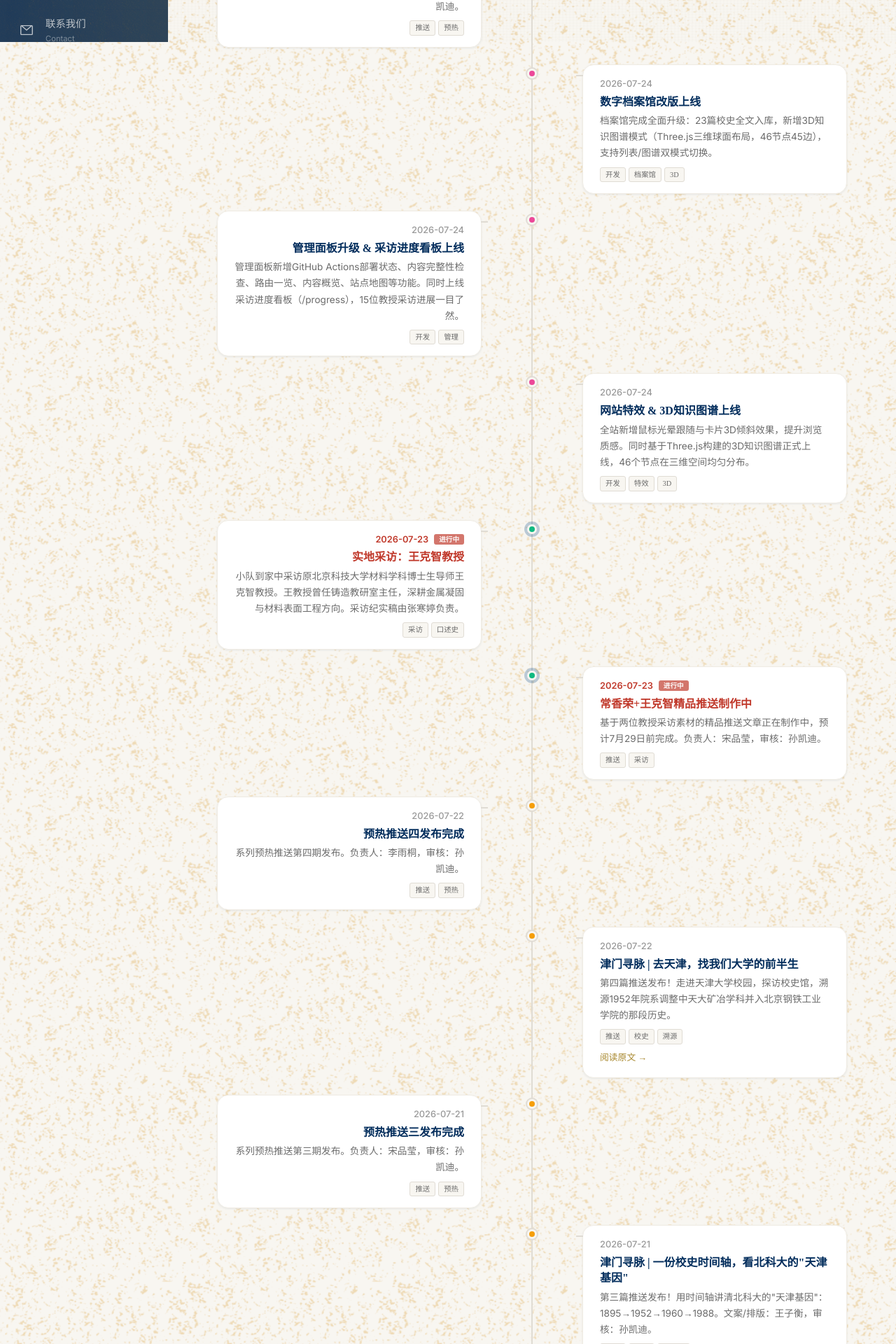
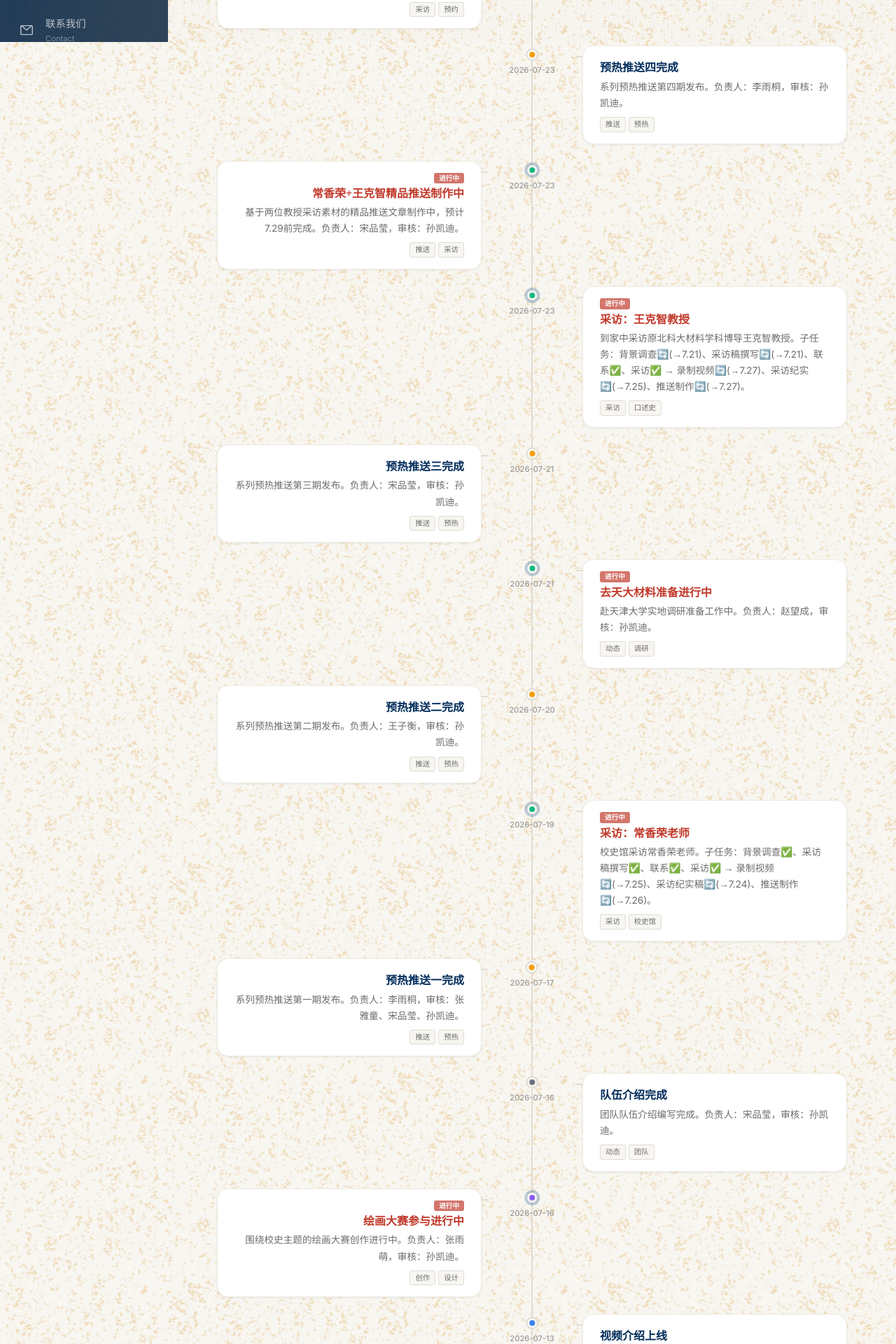
Before and after one commit to ottoapocalypse-beep/jinmen-xunmai, a Vue app: page /#/activity in a window 1280 px wide. Shown: the part 740-2660 px from the top of the page at 70% size. Built offline with nearby package versions, Linux system fonts and the light colour scheme.

Commit message:
update: 时间轴严格按任务进度文件重写 + 日期移至轴线下方

```diff
--- a/src/data/activities.ts
+++ b/src/data/activities.ts
@@ -6,20 +6,19 @@ export interface Activity {
   cover?: string
   link?: string
   tags: string[]
-  /** 标记为「进行中」，在时间轴上标红强调 */
   active?: boolean
 }
 
-/** 实践动态数据（按任务进度总览文件整理） */
+/** 实践动态数据（严格按任务进度总览文件，序1开始） */
 export const activities: Activity[] = [
   // ═══════════════════════════════════
-  // 团队公共任务
+  // 一、团队公共任务（序1～14）
   // ═══════════════════════════════════
   {
     id: 'act-1',
-    title: '介绍推送发布完成',
+    title: '介绍推送完成',
     date: '2026-07-11',
-    summary: '团队首发介绍推送发布。津门寻脉小队正式亮相，介绍实践背景与目标。负责人：宋品莹，审核：孙凯迪。',
+    summary: '团队介绍推送发布。负责人：宋品莹，审核：孙凯迪。',
     link: 'https://mp.weixin.qq.com/s/HzjxSXjgTGitKw4I5pmZrA',
     tags: ['推送', '宣传'],
   },
@@ -27,172 +26,124 @@ export const activities: Activity[] = [
     id: 'act-2',
     title: '队徽设计完成',
     date: '2026-07-11',
-    summary: '津门寻脉小队队徽设计定稿（蓝金配色，书本+水波纹+银杏叶元素）。负责人：张雨萌，审核：孙凯迪。',
+    summary: '津门寻脉小队队徽设计定稿。负责人：张雨萌，审核：孙凯迪。',
     tags: ['设计', '视觉'],
   },
   {
     id: 'act-3',
-    title: '视频介绍上线 | B站首发',
+    title: '视频介绍上线',
     date: '2026-07-13',
-    summary: '津门寻脉小队首个介绍视频在B站发布，团队正式亮相社交媒体平台。负责人：张雅童，审核：孙凯迪。',
+    summary: '津门寻脉小队首个介绍视频在B站发布。负责人：张雅童，审核：孙凯迪。',
     link: 'https://www.bilibili.com/video/av116928974690924/',
     tags: ['视频', 'B站'],
   },
   {
     id: 'act-4',
+    title: '预热推送一完成',
+    date: '2026-07-17',
+    summary: '系列预热推送第一期发布。负责人：李雨桐，审核：张雅童、宋品莹、孙凯迪。',
+    tags: ['推送', '预热'],
+  },
+  {
+    id: 'act-5',
+    title: '预热推送二完成',
+    date: '2026-07-20',
+    summary: '系列预热推送第二期发布。负责人：王子衡，审核：孙凯迪。',
+    tags: ['推送', '预热'],
+  },
+  {
+    id: 'act-6',
+    title: '预热推送三完成',
+    date: '2026-07-21',
+    summary: '系列预热推送第三期发布。负责人：宋品莹，审核：孙凯迪。',
+    tags: ['推送', '预热'],
+  },
+  {
+    id: 'act-7',
+    title: '预热推送四完成',
+    date: '2026-07-23',
+    summary: '系列预热推送第四期发布。负责人：李雨桐，审核：孙凯迪。',
+    tags: ['推送', '预热'],
+  },
+  {
+    id: 'act-8',
+    title: '预热推送五完成',
+    date: '2026-07-24',
+    summary: '系列预热推送第五期发布。负责人：王子衡，审核：孙凯迪。',
+    tags: ['推送', '预热'],
+  },
+  {
+    id: 'act-9',
+    title: '预热推送六制作中',
+    date: '2026-07-25',
+    summary: '系列预热推送第六期制作中，预计7.25晚21:30前发布。负责人：宋品莹，审核：孙凯迪。',
+    tags: ['推送', '预热'],
+    active: true,
+  },
+  {
+    id: 'act-10',
     title: '队伍介绍完成',
     date: '2026-07-16',
     summary: '团队队伍介绍编写完成。负责人：宋品莹，审核：孙凯迪。',
     tags: ['动态', '团队'],
   },
   {
-    id: 'act-5',
-    title: '微电影剧本完成，进入审核',
-    date: '2026-07-16',
-    summary: '以校史溯源为主题的微电影脚本撰写完成，现已进入审核阶段。负责人：张寒婷，审核：李雨桐、孙凯迪。',
-    tags: ['创作', '微电影'],
-  },
-  {
-    id: 'act-6',
-    title: '预热推送一发布完成',
-    date: '2026-07-17',
-    summary: '系列预热推送第一期发布。负责人：李雨桐，审核：张雅童、宋品莹、孙凯迪。',
-    tags: ['推送', '预热'],
-  },
-  {
-    id: 'act-7',
-    title: '预热推送二发布完成',
-    date: '2026-07-20',
-    summary: '系列预热推送第二期发布。负责人：王子衡，审核：孙凯迪。',
-    tags: ['推送', '预热'],
-  },
-  {
-    id: 'act-8',
-    title: '津门寻脉｜天大与北科大的"钢铁奇缘"',
-    date: '2026-07-20',
-    summary: '公众号第二篇推送发布！讲述1952年院系调整中天津大学矿冶系北上组建北京钢铁工业学院的"硬核"历史。文案：李雨桐，审核：孙凯迪。',
-    link: 'https://mp.weixin.qq.com/s/L9I_IYDDdpl-J74BCRmu1w',
-    tags: ['推送', '校史'],
-  },
-  {
-    id: 'act-9',
-    title: '预热推送三发布完成',
-    date: '2026-07-21',
-    summary: '系列预热推送第三期发布。负责人：宋品莹，审核：孙凯迪。',
-    tags: ['推送', '预热'],
-  },
-  {
-    id: 'act-10',
-    title: '津门寻脉 | 一份校史时间轴，看北科大的"天津基因"',
-    date: '2026-07-21',
-    summary: '第三篇推送发布！用时间轴讲清北科大的"天津基因"：1895→1952→1960→1988。文案/排版：王子衡，审核：孙凯迪。',
-    link: 'https://mp.weixin.qq.com/s/-zyyrm_WiNHi3UmyLIWKog',
-    tags: ['推送', '校史', '时间轴'],
-  },
-  {
     id: 'act-11',
-    title: '预热推送四发布完成',
-    date: '2026-07-22',
-    summary: '系列预热推送第四期发布。负责人：李雨桐，审核：孙凯迪。',
-    tags: ['推送', '预热'],
+    title: '网站搭建进行中',
+    date: '2026-07-11',
+    summary: '津门寻脉·数字档案馆网站启动开发。负责人：施建锐，审核：孙凯迪。',
+    tags: ['开发', '网站'],
+    active: true,
   },
   {
     id: 'act-12',
-    title: '津门寻脉 | 去天津，找我们大学的前半生',
-    date: '2026-07-22',
-    summary: '第四篇推送发布！走进天津大学校园，探访校史馆，溯源1952年院系调整中天大矿冶学科并入北京钢铁工业学院的那段历史。',
-    link: 'https://mp.weixin.qq.com/s/CIIwTbYOwptqT7619uIDNA',
-    tags: ['推送', '校史', '溯源'],
+    title: '常香荣+王克智精品推送制作中',
+    date: '2026-07-23',
+    summary: '基于两位教授采访素材的精品推送文章制作中，预计7.29前完成。负责人：宋品莹，审核：孙凯迪。',
+    tags: ['推送', '采访'],
+    active: true,
   },
   {
     id: 'act-13',
-    title: '首次实地采访：常香荣老师',
+    title: '去天大材料准备进行中',
+    date: '2026-07-21',
+    summary: '赴天津大学实地调研准备工作中。负责人：赵望成，审核：孙凯迪。',
+    tags: ['动态', '调研'],
+    active: true,
+  },
+  {
+    id: 'act-14',
+    title: '绘画大赛参与进行中',
+    date: '2026-07-16',
+    summary: '围绕校史主题的绘画大赛创作进行中。负责人：张雨萌，审核：孙凯迪。',
+    tags: ['创作', '设计'],
+    active: true,
+  },
+
+  // ═══════════════════════════════════
+  // 二、教授采访任务（仅已联系好）
+  // ═══════════════════════════════════
+  {
+    id: 'act-15',
+    title: '采访：常香荣老师',
     date: '2026-07-19',
-    summary: '小队成员在校史馆采访原北京钢铁学院教师常香荣老师，聆听她讲述1952年院系调整的亲历往事。采访纪实稿由马立菲负责，视频剪辑由张雅童负责。',
+    summary: '校史馆采访常香荣老师。子任务：背景调查✅、采访稿撰写✅、联系✅、采访✅ → 录制视频🔄(→7.25)、采访纪实稿🔄(→7.24)、推送制作🔄(→7.26)。',
     tags: ['采访', '校史馆'],
     active: true,
   },
   {
-    id: 'act-14',
-    title: '实地采访：王克智教授',
+    id: 'act-16',
+    title: '采访：王克智教授',
     date: '2026-07-23',
-    summary: '小队到家中采访原北京科技大学材料学科博士生导师王克智教授。王教授曾任铸造教研室主任，深耕金属凝固与材料表面工程方向。采访纪实稿由张寒婷负责。',
+    summary: '到家中采访原北科大材料学科博导王克智教授。子任务：背景调查🔄(→7.21)、采访稿撰写🔄(→7.21)、联系✅、采访✅ → 录制视频🔄(→7.27)、采访纪实🔄(→7.25)、推送制作🔄(→7.27)。',
     tags: ['采访', '口述史'],
     active: true,
   },
   {
-    id: 'act-15',
-    title: '谢锡善教授采访排期确认',
+    id: 'act-17',
+    title: '采访排期：谢锡善老师',
     date: '2026-07-24',
-    summary: '谢锡善老师采访时间排期确认，地点为家中（51栋213号）。背景调查及采访稿撰写已完成。',
+    summary: '谢锡善老师采访已排期，地点：51栋213号。子任务：背景调查✅、采访稿撰写✅、联系✅ → 采访📅(7.24)。',
     tags: ['采访', '预约'],
   },
-  {
-    id: 'act-16',
-    title: '预热推送五发布完成',
-    date: '2026-07-24',
-    summary: '系列预热推送第五期发布。负责人：王子衡，审核：孙凯迪。',
-    tags: ['推送', '预热'],
-  },
-  {
-    id: 'act-17',
-    title: '网站搭建进行中',
-    date: '2026-07-11',
-    summary: '津门寻脉·数字档案馆网站启动开发，基于Vue 3 + TypeScript构建，设计为沉浸式校史展览体验。负责人：施建锐，审核：孙凯迪。',
-    tags: ['开发', '网站'],
-    active: true,
-  },
-  {
-    id: 'act-18',
-    title: '常香荣+王克智精品推送制作中',
-    date: '2026-07-23',
-    summary: '基于两位教授采访素材的精品推送文章正在制作中，预计7月29日前完成。负责人：宋品莹，审核：孙凯迪。',
-    tags: ['推送', '采访'],
-    active: true,
-  },
-  {
-    id: 'act-19',
-    title: '去天津大学实地准备进行中',
-    date: '2026-07-21',
-    summary: '赴天津大学实地调研的准备工作正在进行，包括材料整理、路线规划等。负责人：赵望成，审核：孙凯迪。',
-    tags: ['动态', '调研'],
-    active: true,
-  },
-  {
-    id: 'act-20',
-    title: '绘画大赛参与进行中',
-    date: '2026-07-16',
-    summary: '小队成员正在参与绘画大赛，围绕校史主题进行创作。负责人：张雨萌，审核：孙凯迪。',
-    tags: ['创作', '设计'],
-    active: true,
-  },
-  {
-    id: 'act-21',
-    title: '预热推送六制作中',
-    date: '2026-07-25',
-    summary: '系列预热推送第六期正在制作中，预计7月25日晚21:30前发布。负责人：宋品莹，审核：孙凯迪。',
-    tags: ['推送', '预热'],
-    active: true,
-  },
-  {
-    id: 'act-22',
-    title: '数字档案馆改版上线',
-    date: '2026-07-24',
-    summary: '档案馆完成全面升级：23篇校史全文入库，新增3D知识图谱模式（Three.js三维球面布局，46节点45边），支持列表/图谱双模式切换。',
-    tags: ['开发', '档案馆', '3D'],
-  },
-  {
-    id: 'act-23',
-    title: '管理面板升级 & 采访进度看板上线',
-    date: '2026-07-24',
-    summary: '管理面板新增GitHub Actions部署状态、内容完整性检查、路由一览、内容概览、站点地图等功能。同时上线采访进度看板（/progress），15位教授采访进展一目了然。',
-    tags: ['开发', '管理'],
-  },
-  {
-    id: 'act-24',
-    title: '网站特效 & 3D知识图谱上线',
-    date: '2026-07-24',
-    summary: '全站新增鼠标光晕跟随与卡片3D倾斜效果，提升浏览质感。同时基于Three.js构建的3D知识图谱正式上线，46个节点在三维空间均匀分布。',
-    tags: ['开发', '特效', '3D'],
-  },
 ]
--- a/src/views/Activity.vue
+++ b/src/views/Activity.vue
@@ -46,7 +46,6 @@ const sorted = [...activities].sort((a, b) => b.date.localeCompare(a.date))
         <div v-if="idx % 2 === 0" class="tl-card tl-card-left">
           <div class="tl-card-inner">
             <div class="tl-meta">
-              <time class="tl-date">{{ act.date }}</time>
               <span v-if="act.active" class="tl-badge">进行中</span>
             </div>
             <h3 class="tl-title">{{ act.title }}</h3>
@@ -60,18 +59,18 @@ const sorted = [...activities].sort((a, b) => b.date.localeCompare(a.date))
           </div>
         </div>
 
-        <!-- 中心圆点 -->
+        <!-- 中心圆点 + 日期 -->
         <div class="tl-center">
           <div class="tl-dot" :style="{ background: laneColors[getLaneId(act.tags)] }">
             <div v-if="act.active" class="tl-pulse" />
           </div>
+          <time class="tl-axis-date">{{ act.date }}</time>
         </div>
 
         <!-- 右侧卡片 -->
         <div v-if="idx % 2 !== 0" class="tl-card tl-card-right">
           <div class="tl-card-inner">
             <div class="tl-meta">
-              <time class="tl-date">{{ act.date }}</time>
               <span v-if="act.active" class="tl-badge">进行中</span>
             </div>
             <h3 class="tl-title">{{ act.title }}</h3>
@@ -150,6 +149,17 @@ const sorted = [...activities].sort((a, b) => b.date.localeCompare(a.date))
   border: 3px solid var(--color-bg);
   box-shadow: 0 0 0 2px var(--color-border);
   position: relative;
+}
+
+.tl-axis-date {
+  display: block;
+  margin-top: 6px;
+  font-family: var(--font-sans);
+  font-size: 0.7rem;
+  color: var(--color-text-light);
+  font-weight: 500;
+  white-space: nowrap;
+  text-align: center;
 }
 
 .tl-item.active .tl-dot {
@@ -404,5 +414,9 @@ const sorted = [...activities].sort((a, b) => b.date.localeCompare(a.date))
   .tl-summary {
     font-size: 0.8rem;
   }
+
+  .tl-axis-date {
+    font-size: 0.6rem;
+  }
 }
 </style>
```
